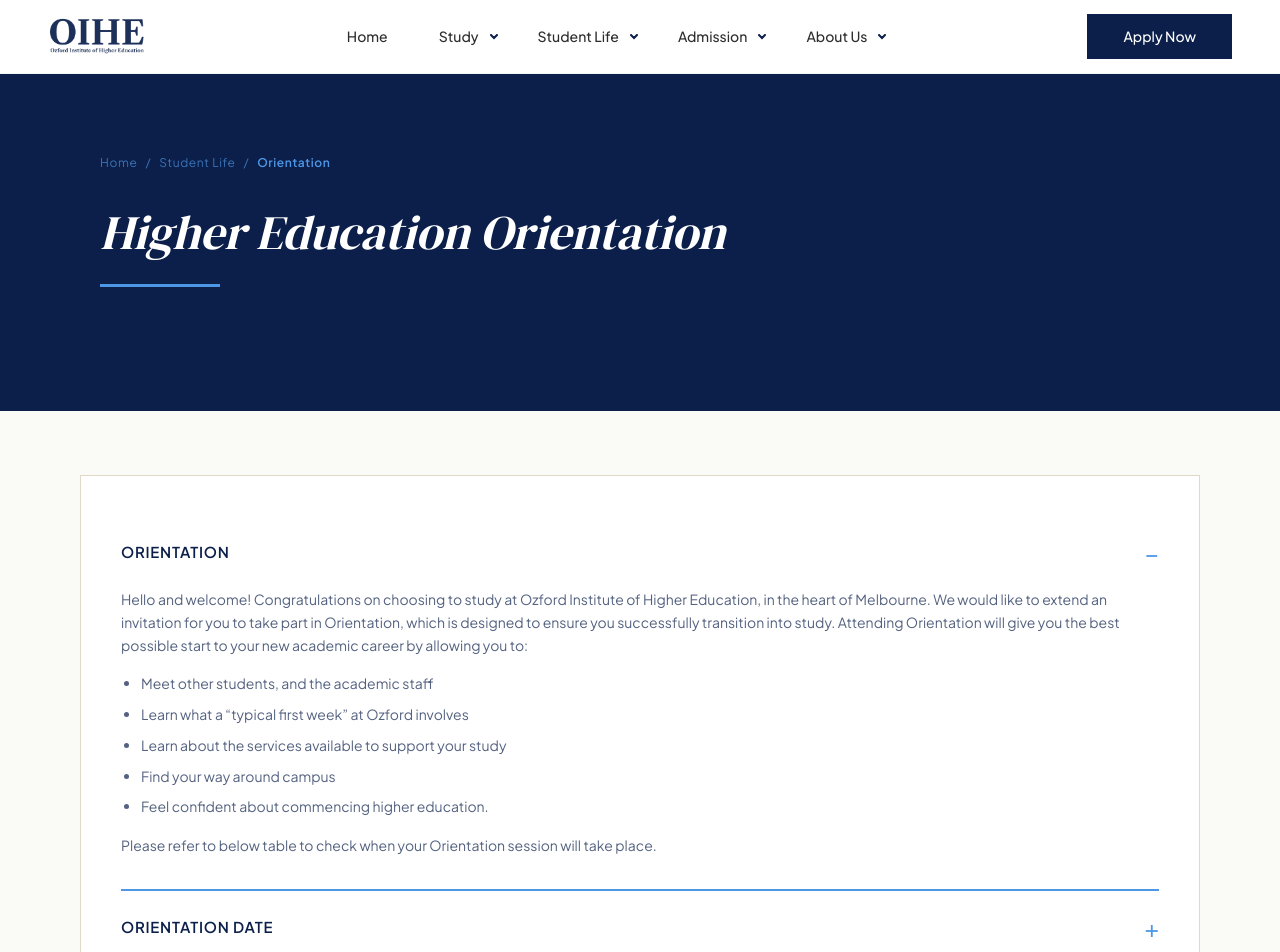
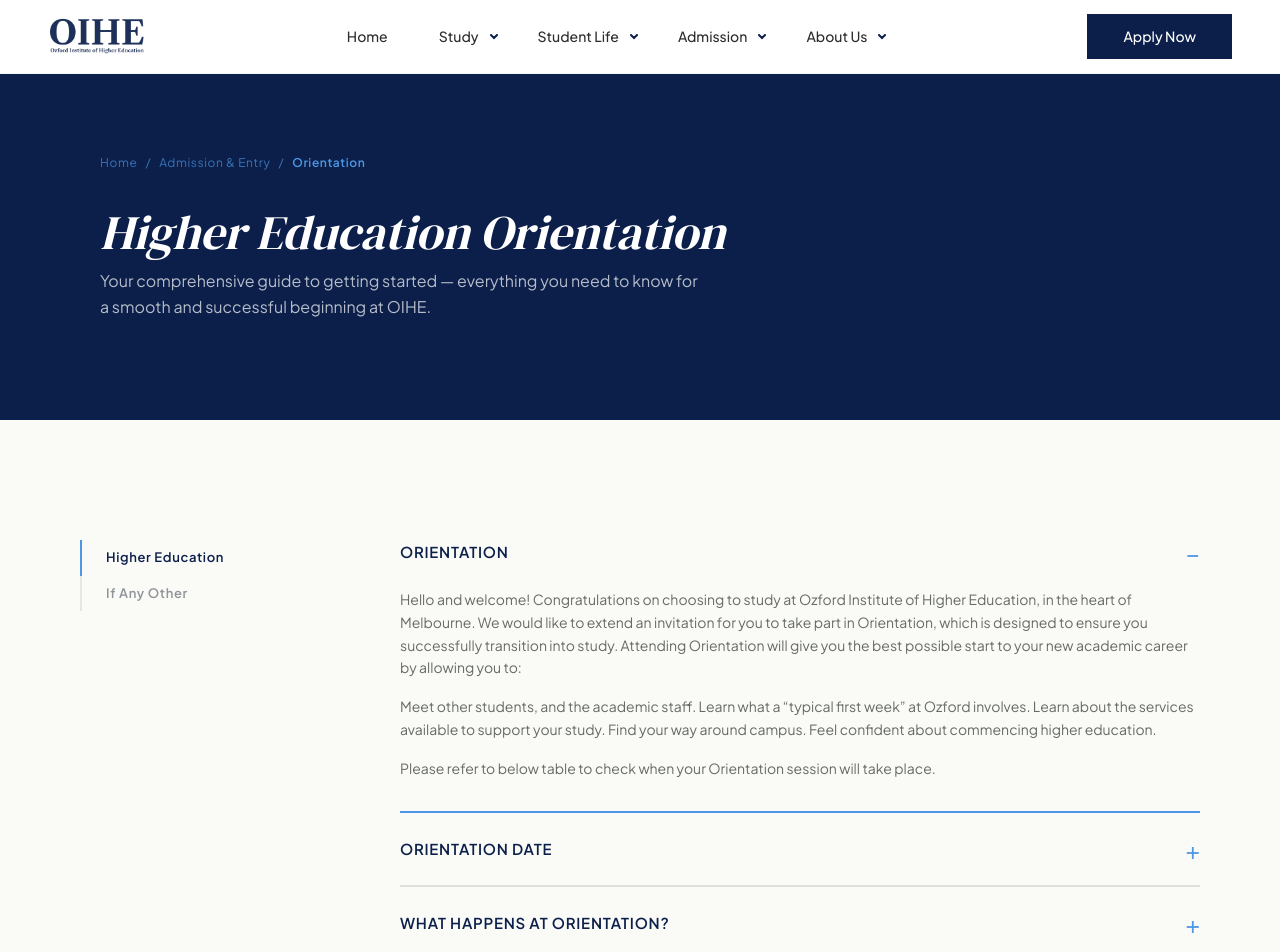
Before and after one commit to Abhij9920/ohie_web, a Next.js app: page /student-life/orientation in a window 1280 px wide. Shown: the top 952 px of the page. Built offline with nearby package versions, Linux system fonts and the light colour scheme.

Commit message:
feat: implement authorized agents and orientation pages with updated navigation structure

```diff
--- /dev/null
+++ b/app/admission-entry/authorized-agents/page.tsx
@@ -0,0 +1,51 @@
+import React from 'react';
+import PageHeader from '@/components/PageHeader';
+import Accreditations from '@/components/Accreditations';
+import Link from 'next/link';
+
+export default function AuthorizedAgentsPage() {
+  return (
+    <main className="w-full min-h-screen bg-[#FAFAF7] flex flex-col">
+      <PageHeader
+        breadcrumbs={[
+          { label: 'Home', href: '/' },
+          { label: 'Admission & Entry', href: '#' },
+          { label: 'Authorized Agents', href: '/admission-entry/authorized-agents' }
+        ]}
+        title="Authorized Agents"
+        hideUnderline={true}
+      />
+
+      <section className="w-full flex-grow py-16 md:py-24">
+        <div className="max-w-[1440px] mx-auto px-4 md:px-8 xl:px-[100px]">
+          <div className="max-w-[800px]">
+            <h2 className="text-[#1A2E20] text-[28px] md:text-[32px] italic mb-8" style={{ fontFamily: 'var(--font-dm-serif)' }}>
+              Agent Directory
+            </h2>
+            <Link href="https://ozford.meshedhe.com.au/Publics/PublicsPages/AgentListByCountry.aspx" className="block w-full md:w-auto md:max-w-[500px]">
+              <div className="bg-[#2D68A8] hover:bg-[#1f4a70] transition-colors p-6 md:p-8 flex items-center justify-between group shadow-sm mb-8">
+                <div>
+                  <h3 className="text-white text-[18px] md:text-[20px] font-semibold mb-2">
+                    Higher Education Agents
+                  </h3>
+                  <p className="text-white/80 text-[14px]">
+                    View our complete directory of active representatives
+                  </p>
+                </div>
+                <svg width="24" height="24" viewBox="0 0 24 24" fill="none" xmlns="http://www.w3.org/2000/svg" className="transform group-hover:translate-x-2 transition-transform">
+                  <path d="M5 12H19M19 12L12 5M19 12L12 19" stroke="white" strokeWidth="2" strokeLinecap="round" strokeLinejoin="round" />
+                </svg>
+              </div>
+            </Link>
+
+            <p className="text-[#666B66] text-[15px] leading-relaxed">
+              In order to maintain the highest level of integrity and professionalism in education business practice, the Ozford Institute of Higher Education requires that all applications for agent representation are subject to a rigorous and thorough selection process.
+            </p>
+          </div>
+        </div>
+      </section>
+
+      <Accreditations />
+    </main>
+  );
+}
--- a/app/student-life/orientation/page.tsx
+++ b/app/student-life/orientation/page.tsx
@@ -1,26 +1,34 @@
 "use client";
 
-import React from 'react';
+import React, { useState } from 'react';
 import PageHeader from '@/components/PageHeader';
 import Accordion, { AccordionItem } from '@/components/Accordion';
 import Accreditations from '@/components/Accreditations';
 
 export default function OrientationPage() {
+  const [activeSection, setActiveSection] = useState('higher-education');
+
+  const scrollToSection = (id: string) => {
+    setActiveSection(id);
+    const element = document.getElementById(id);
+    if (element) {
+      // Offset for a sticky header if you have one, or just smooth scroll
+      const y = element.getBoundingClientRect().top + window.scrollY - 100;
+      window.scrollTo({ top: y, behavior: 'smooth' });
+    }
+  };
+
   const accordionItems: AccordionItem[] = [
     {
       title: "Orientation",
       content: (
-        <div className="flex flex-col gap-4">
+        <div className="flex flex-col gap-4 text-[#666B66]">
           <p>
             Hello and welcome! Congratulations on choosing to study at Ozford Institute of Higher Education, in the heart of Melbourne. We would like to extend an invitation for you to take part in Orientation, which is designed to ensure you successfully transition into study. Attending Orientation will give you the best possible start to your new academic career by allowing you to:
           </p>
-          <ul className="list-disc pl-5 space-y-2">
-            <li>Meet other students, and the academic staff</li>
-            <li>Learn what a “typical first week” at Ozford involves</li>
-            <li>Learn about the services available to support your study</li>
-            <li>Find your way around campus</li>
-            <li>Feel confident about commencing higher education.</li>
-          </ul>
+          <p>
+            Meet other students, and the academic staff. Learn what a “typical first week” at Ozford involves. Learn about the services available to support your study. Find your way around campus. Feel confident about commencing higher education.
+          </p>
           <p>
             Please refer to below table to check when your Orientation session will take place.
           </p>
@@ -30,7 +38,7 @@ export default function OrientationPage() {
     {
       title: "Orientation Date",
       content: (
-        <div className="flex flex-col gap-4">
+        <div className="flex flex-col gap-4 text-[#666B66]">
           <div>
             <strong>Date:</strong> 20th April 2026<br />
             <strong>Time:</strong> 1:00 PM (AEST)
@@ -52,7 +60,7 @@ export default function OrientationPage() {
     {
       title: "What happens at orientation?",
       content: (
-        <p>
+        <p className="text-[#666B66]">
           At Orientation, we not only prepare you to become an Ozford Institute of Higher Education student, we make every effort to prepare you in becoming a part of the Melbourne community. We hope that you find Orientation useful and ease any stress that may arise in the face of change – such as living in a different country and/or starting at a new school.
         </p>
       )
@@ -60,7 +68,7 @@ export default function OrientationPage() {
     {
       title: "Information provided during orientation",
       content: (
-        <ul className="list-disc pl-5 space-y-2">
+        <ul className="list-disc pl-5 space-y-2 text-[#666B66]">
           <li>Welcome and introduction to OIHE key staff and associated responsibilities</li>
           <li>A welcome exercise to encourage student interaction within the inaugural intake group</li>
           <li>Campus tour of facilities, safety and security arrangement including emergency evacuation procedure;</li>
@@ -94,7 +102,7 @@ export default function OrientationPage() {
     {
       title: "Information and documentation required during orientation",
       content: (
-        <ul className="list-disc pl-5 space-y-2">
+        <ul className="list-disc pl-5 space-y-2 text-[#666B66]">
           <li>Passport</li>
           <li>Overseas Health Cover (OSHC) details</li>
           <li>Visa</li>
@@ -110,24 +118,51 @@ export default function OrientationPage() {
       <PageHeader
         breadcrumbs={[
           { label: 'Home', href: '/' },
-          { label: 'Student Life', href: '#' },
+          { label: 'Admission & Entry', href: '#' },
           { label: 'Orientation', href: '/student-life/orientation' }
         ]}
         title="Higher Education Orientation"
+        description="Your comprehensive guide to getting started — everything you need to know for a smooth and successful beginning at OIHE."
+        hideUnderline={true}
       />
 
-      <section className="w-full py-12 md:py-16">
+      <section className="w-full py-16 md:py-24">
         <div className="max-w-[1440px] mx-auto px-4 md:px-[40px] lg:px-[80px]">
-          <div className="flex flex-col lg:flex-row gap-8">
+          <div className="flex flex-col lg:flex-row gap-16 lg:gap-[120px] items-start">
 
-            {/* Main Content: Accordion */}
-            <div className="w-full ">
-              <div className="bg-white p-6 md:p-10 border border-[#E0D9C8]">
-                <Accordion items={accordionItems} />
+            {/* Left Sidebar */}
+            <div className="hidden lg:block w-[200px] flex-shrink-0 pt-6 sticky top-[100px]">
+              <div className="flex flex-col border-l-2 border-[#E5E8E2]">
+                <button
+                  onClick={() => scrollToSection('higher-education')}
+                  className={`text-left py-2 px-6 text-[13px] font-semibold tracking-wider relative transition-colors ${activeSection === 'higher-education' ? 'text-[#0B1F4A]' : 'text-[#8F9499] hover:text-[#0B1F4A]'}`}
+                >
+                  Higher Education
+                  {activeSection === 'higher-education' && (
+                    <span className="absolute left-[-2px] top-0 bottom-0 w-[2px] bg-[#4D97E6]"></span>
+                  )}
+                </button>
+                <button
+                  onClick={() => scrollToSection('if-any-other')}
+                  className={`text-left py-2 px-6 text-[13px] font-semibold tracking-wider relative transition-colors ${activeSection === 'if-any-other' ? 'text-[#0B1F4A]' : 'text-[#8F9499] hover:text-[#0B1F4A]'}`}
+                >
+                  If Any Other
+                  {activeSection === 'if-any-other' && (
+                    <span className="absolute left-[-2px] top-0 bottom-0 w-[2px] bg-[#4D97E6]"></span>
+                  )}
+                </button>
               </div>
             </div>
 
+            {/* Main Content */}
+            <div className="flex-1 max-w-[800px]">
+              <div id="higher-education" className="scroll-mt-[100px]">
+                <Accordion items={accordionItems} />
+              </div>
 
+              {/* Placeholder for "If Any Other" section */}
+              <div id="if-any-other" className="scroll-mt-[100px]"></div>
+            </div>
 
           </div>
         </div>
--- a/components/AboutMegaMenu.tsx
+++ b/components/AboutMegaMenu.tsx
@@ -30,7 +30,7 @@ export default function AboutMegaMenu({ isActive, onClose }: Props) {
               <MegaMenuHeader title="Life at Ozford" />
               <ul className="space-y-[24px]">
                 {aboutData.support.map((course, idx) => (
-                  <MegaMenuLink key={idx} href={course === "Student Services & Support" ? "/student-life/student-services-support" : course === "Career Hub" ? "/student-life/career-hub" : course === "Endorsement" ? "/student-life/endorsement" : course === "Campus Safety & Sexual Misconduct" ? "/campus-safety" : "#"} onClick={onClose}>{course}</MegaMenuLink>
+                  <MegaMenuLink key={idx} href={course === "Student Services & Support" ? "/student-life/student-services-support" : course === "Career Hub" ? "/student-life/career-hub" : course === "Endorsement" ? "/student-life/endorsement" : course === "Campus Safety & Sexual Misconduct" ? "/campus-safety" : course === "Terms & Policies" ? "/terms" : "#"} onClick={onClose}>{course}</MegaMenuLink>
                 ))}
               </ul>
             </div>
@@ -41,7 +41,7 @@ export default function AboutMegaMenu({ isActive, onClose }: Props) {
               <MegaMenuHeader title="Terms & Conditions" />
               <ul className="space-y-[24px]">
                 {aboutData.terms.map((course, idx) => (
-                  <MegaMenuLink key={idx} href={course === "Policies & Procedures" ? "/policies" : "#"} onClick={onClose}>{course}</MegaMenuLink>
+                  <MegaMenuLink key={idx} href={course === "Policies & Procedures" ? "/policies" : course === "ESOS Act" ? "/student-life/esos-framework" : "#"} onClick={onClose}>{course}</MegaMenuLink>
                 ))}
               </ul>
             </div>
--- a/components/AdmissionMegaMenu.tsx
+++ b/components/AdmissionMegaMenu.tsx
@@ -43,11 +43,24 @@ export default function AdmissionMegaMenu({ isActive, onClose }: Props) {
 
             <div className="flex-1 pr-12">
               <div className="mt-[42px]">
-                <MegaMenuHeader title="Apply Now" />
+                <MegaMenuHeader title="Information" />
                 <ul className="space-y-[24px]">
-                  {admissionData.applyNow.map((course, idx) => (
-                    <MegaMenuLink key={idx} href={course === "Orientations" ? "/student-life/orientation" : "#"} onClick={onClose}>{course}</MegaMenuLink>
-                  ))}
+                  {admissionData.information.map((course, idx) => {
+                    const c = course.toLowerCase();
+                    let href = "#";
+
+                    if (c.includes("orientation")) href = "/student-life/orientation";
+                    else if (c.includes("apply now")) href = "/student-life/how-to-apply";
+                    else if (c.includes("agent")) href = "/admission-entry/authorized-agents";
+                    else if (c.includes("tuition assurance") || c.includes("tution")) href = "/admission-entry/statement-of-tuition-assurance";
+                    else if (c.includes("handbook")) href = "/OIHE_Student_Handbook_Jul_2026_1.pdf";
+                    else if (c.includes("policies")) href = "/policies";
+                    else if (c.includes("fee") || c.includes("payment")) href = "/fees";
+
+                    return (
+                      <MegaMenuLink key={idx} href={href} onClick={onClose}>{course}</MegaMenuLink>
+                    );
+                  })}
                 </ul>
               </div>
             </div>
--- a/constants/navData.ts
+++ b/constants/navData.ts
@@ -68,9 +68,9 @@ export const admissionData = {
     "Student Handbook",
     "Policies & Procedures",
     "Statement of Tuition Assurance",
-    "Information"
   ],
-  applyNow: [
+  information: [
+    "Apply Now",
     "Pay Fees",
     "Payment Methods",
     "Fee Help",
```
